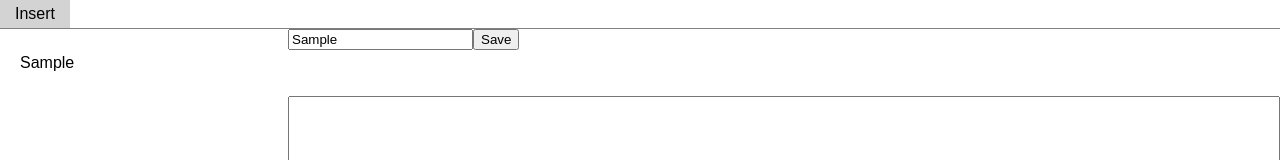
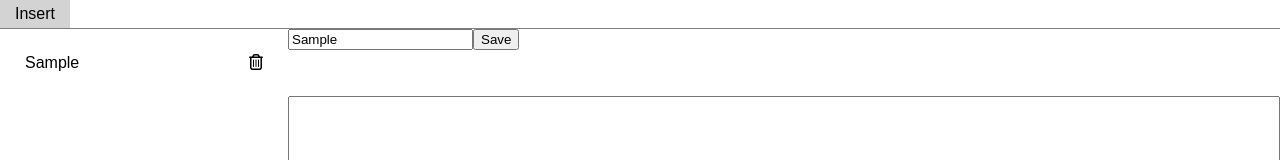
Before and after one commit to BrainifIDE/brainifide, a React (Create React App) app: page / in a window 1280 px wide. Both pictures are taken after typing "Sample" into the empty fields and a click on the button "Save". Shown: the top 160 px of the page. Built offline with nearby package versions, Linux system fonts and the light colour scheme.

Commit message:
Delete file

```diff
--- a/index.html
+++ b/index.html
@@ -6,6 +6,7 @@
     <link rel="shortcut icon" href="./src/favicon.ico">
     <title>BF IDE</title>
     <link href="https://fonts.googleapis.com/css?family=Source+Code+Pro" rel="stylesheet">
+    <script src="https://use.fontawesome.com/3500dd2bc7.js"></script>
   </head>
   <body>
     <div id="root"></div>
--- a/src/FilesList.css
+++ b/src/FilesList.css
@@ -9,11 +9,28 @@
 }
 
 .FilesList li {
+  cursor: pointer;
+  display: flex;
+  align-items: stretch;
+}
+
+.FilesList li {
   padding-top: 5px;
   padding-bottom: 5px;
-  cursor: pointer;
+  padding-left: 5px;
+  border-radius: 5px;
+  display: flex;
 }
 
 .FilesList li.active {
   background-color: lightgray;
 }
+
+.FilesList li .name {
+  flex-grow: 1;
+}
+
+.FilesList li .trash {
+  padding-left: 5px;
+  padding-right: 5px;
+}
--- a/src/FilesList.js
+++ b/src/FilesList.js
@@ -1,6 +1,6 @@
 import React, { Component } from 'react';
 import store from './store/store';
-import { initFilesList } from './store/actions/files';
+import { initFilesList, deleteFile } from './store/actions/files';
 import './FilesList.css';
 import { selectFile } from './store/actions/selectedFile';
 
@@ -33,9 +33,13 @@ class FilesList extends Component {
     return this.state.files.map(({id, name}) => {
       return (
         <li key={id}
-            className={ id === this.state.selectedFile ? 'active' : '' }
+            className={ id === this.state.selectedFile ? 'file active' : 'file' }
             onClick={ this.onSelectFile.bind(this, id) }>
-          { name }
+          <span className="name">{ name }</span>
+          <span className="trash"
+                onClick={ this.onDeleteFile.bind(this, id) }>
+            <i className="fa fa-trash-o" />
+          </span>
         </li>
       );
     });
@@ -54,6 +58,15 @@ class FilesList extends Component {
   onSelectFile(id, event) {
     store.dispatch(selectFile(id));
   }
+
+  onDeleteFile(id, event) {
+    event.stopPropagation();
+    const file = this.state.files.find(file => file.id === id);
+
+    if (confirm(`Are you sure you want to delete ${file.name}?`)) {
+      deleteFile(store.dispatch.bind(store), id);
+    }
+  }
 }
 
 export default FilesList;
--- a/src/store/actionTypes.js
+++ b/src/store/actionTypes.js
@@ -1,5 +1,6 @@
 export const LOAD_FILES_LIST = "LOAD_FILES_LIST";
 export const SET_FILES_LIST = "SET_FILES_LIST";
 export const ADD_FILE = "ADD_FILE";
+export const DELETE_FILE = "DELETE_FILE";
 
 export const SELECT_FILE = "SELECT_FILE";
--- a/src/store/actions/files.js
+++ b/src/store/actions/files.js
@@ -1,4 +1,4 @@
-import { LOAD_FILES_LIST, SET_FILES_LIST } from '../actionTypes';
+import { LOAD_FILES_LIST, SET_FILES_LIST, DELETE_FILE } from '../actionTypes';
 import dbPromise from '../../db';
 
 function loadFilesList() {
@@ -49,4 +49,15 @@ function addFile(dispatch, file) {
   });
 }
 
-export { initFilesList, addFile };
+function deleteFile(dispatch, id) {
+  dbPromise.then(db => {
+    return db.codes.delete(id);
+  }).then(() => {
+    dispatch({
+      type: DELETE_FILE,
+      id
+    });
+  });
+}
+
+export { initFilesList, addFile, deleteFile };
--- a/src/store/reducers/files.js
+++ b/src/store/reducers/files.js
@@ -1,4 +1,4 @@
-import { LOAD_FILES_LIST, SET_FILES_LIST, ADD_FILE } from '../actionTypes';
+import { LOAD_FILES_LIST, SET_FILES_LIST, ADD_FILE, DELETE_FILE } from '../actionTypes';
 
 function files(state = [], action) {
   switch (action.type) {
@@ -9,6 +9,8 @@ function files(state = [], action) {
         ...state,
         action.file
       ];
+    case DELETE_FILE:
+      return state.filter(({id}) => id !== action.id);
     case LOAD_FILES_LIST:
     default:
       return state;
--- a/src/store/reducers/selectedFile.js
+++ b/src/store/reducers/selectedFile.js
@@ -1,9 +1,11 @@
-import { SELECT_FILE } from '../actionTypes';
+import { SELECT_FILE, DELETE_FILE } from '../actionTypes';
 
 function selectedFile(state = -1, action) {
   switch (action.type) {
     case SELECT_FILE:
       return action.id;
+    case DELETE_FILE:
+      return action.id === state ? -1 : state;
     default:
       return state;
   }
```
